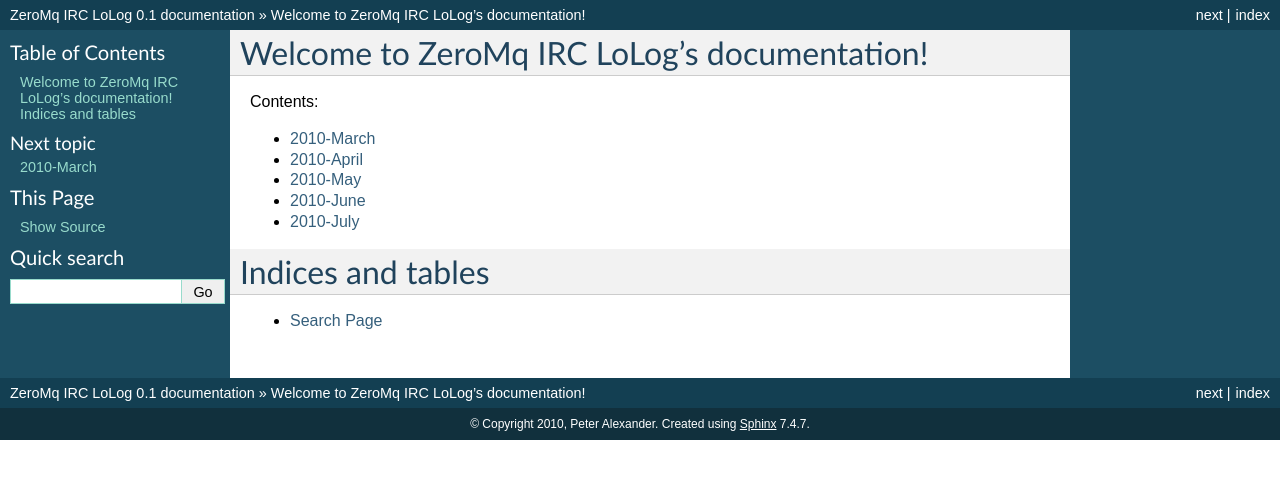
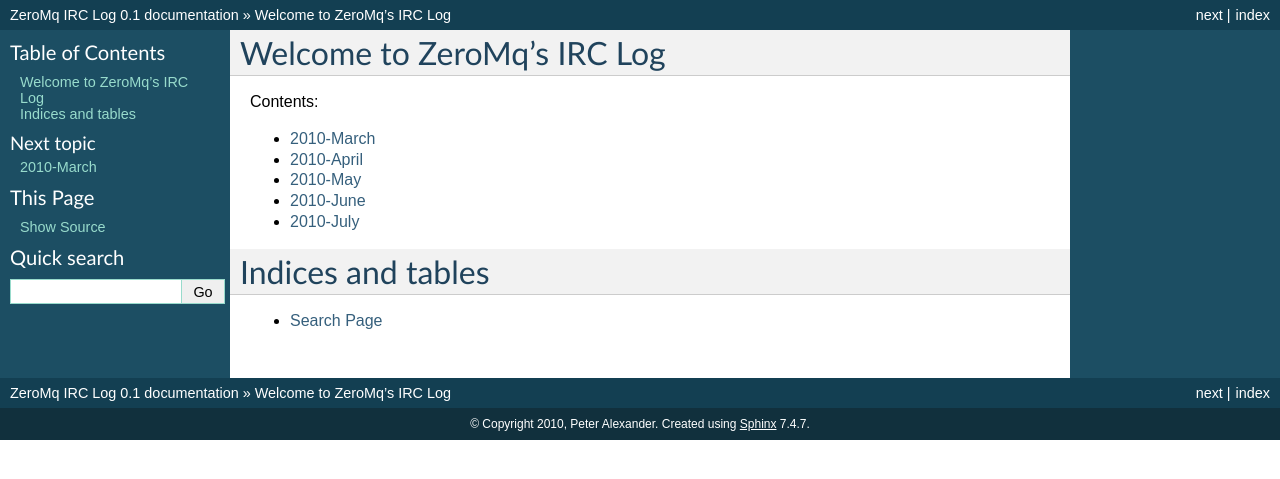
Before and after one commit to travlr/zmqirclog, a Sphinx documentation site: the page built from rst/source/index.rst, in a window 1280 px wide. Shown: the top 479 px of the page. Built offline with Sphinx 7.4.7, drawn with Linux system fonts in a browser that asks for light colours; pages that are not in the unit, such as notebooks, are missing from menus.

Commit message:
removed "noise" from irc logs, and some tweaks

```diff
--- a/rst/source/conf.py
+++ b/rst/source/conf.py
@@ -40,7 +40,7 @@
 master_doc = 'index'
 
 # General information about the project.
-project = u'ZeroMq IRC LoLog'
+project = u'ZeroMq IRC Log'
 copyright = u'2010, Peter Alexander'
 
 # The version info for the project you're documenting, acts as replacement for
--- a/rst/source/index.rst
+++ b/rst/source/index.rst
@@ -3,8 +3,8 @@
    You can adapt this file completely to your liking, but it should at least
    contain the root `toctree` directive.
 
-Welcome to ZeroMq IRC LoLog's documentation!
-============================================
+Welcome to ZeroMq's IRC Log
+===========================
 
 Contents:
 
```
Also changed, not shown: 2 other files.
